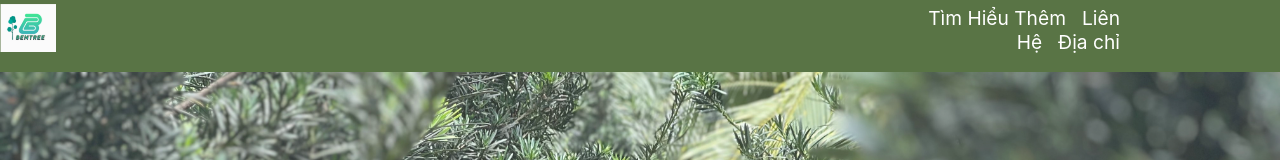
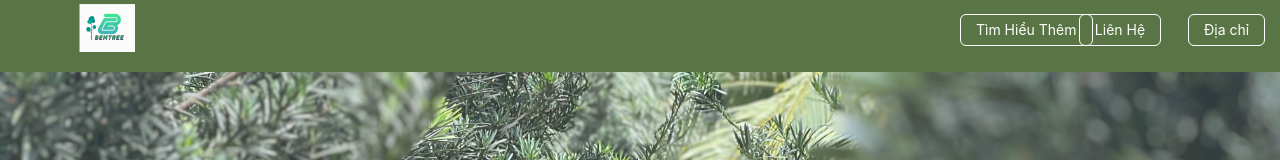
Before and after one commit to ngobaothuan/bentree, a React (Create React App) app: page / in a window 1280 px wide. Shown: the top 160 px of the page. Built offline with nearby package versions, Linux system fonts and the light colour scheme.

Commit message:
reformat header

```diff
--- a/src/components/Header.js
+++ b/src/components/Header.js
@@ -1,29 +1,46 @@
 import logo from "../Picture1.png";
 
-import { Row, Col } from 'antd';
+import { Row, Col, Button } from "antd";
 
 function Header() {
   return (
-    <div style={{ backgroundColor: '#597445', padding: '0.25rem 0', color: 'white', width:"100vw", height:'4rem' }}>
-        <Row align="middle">
-        <Col span ={1}>
-          <img src={logo} alt="Logo" style={{ maxWidth: '10rem',width: '3.5rem', height: '3rem' }} />
+    <div
+      style={{
+        backgroundColor: "#597445",
+        padding: "0.25rem 0",
+        color: "white",
+        width: "100vw",
+        height: "4rem",
+      }}
+    >
+      <Row span={24} align="middle">
+        <Col sm={4}>
+          <img
+            src={logo}
+            alt="Logo"
+            style={{ maxWidth: "10rem", width: "3.5rem", height: "3rem" }}
+          />
         </Col>
-         {/* <Col span ={2} offset ={8}>
-          <a href="google.com" style={{ color: 'white' }}>Tìm Hiểu Thêm</a>
+        <Col offset={14} sm={6}>
+          <Row span={24} align="middle">
+            <Col span={8}>
+              <Button onClick={() => {}} ghost>
+                Tìm Hiểu Thêm
+              </Button>
+            </Col>
+            <Col span={8}>
+              <Button onClick={() => {}} ghost>
+                Liên Hệ
+              </Button>
+            </Col>
+            <Col span={8}>
+              <Button onClick={() => {}} ghost>
+                Địa chỉ
+              </Button>
+            </Col>
+          </Row>
         </Col>
-        <Col span ={1}>
-          <a href="google.com" style={{ color: 'white' }}>Liên Hệ</a>
-        </Col>
-        <Col span ={1}>
-        <a href="google.com" style={{ color: 'white' }}>Địa chỉ</a>
-        </Col> */}
-        <Col span={4} offset ={16} style={{ textAlign: 'right', fontSize:'1.2rem' }}>
-          <a href="https://google.com" style={{ color: 'white', marginRight: '1rem' }}>Tìm Hiểu Thêm</a>
-          <a href="https://google.com" style={{ color: 'white', marginRight: '1rem' }}>Liên Hệ</a>
-          <a href="https://google.com" style={{ color: 'white' }}>Địa chỉ</a>
-        </Col>
-        </Row>
+      </Row>
     </div>
   );
 }
```
